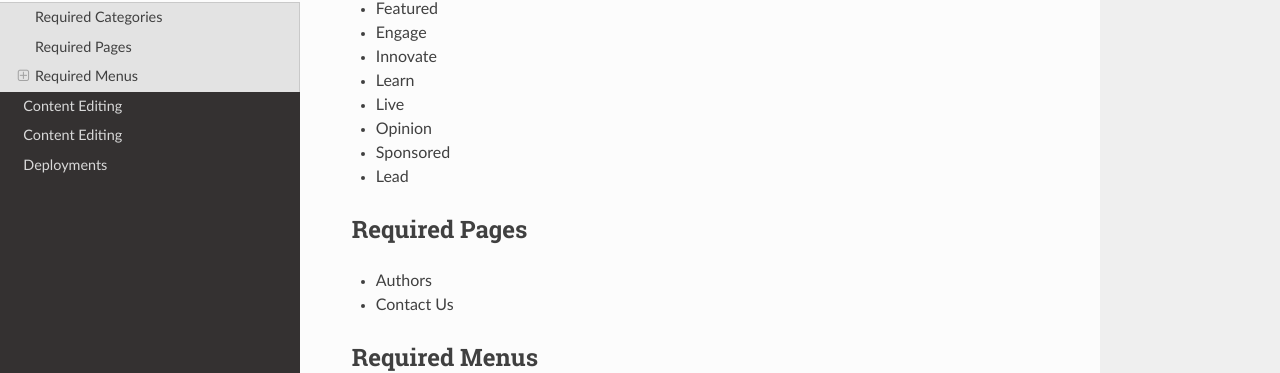
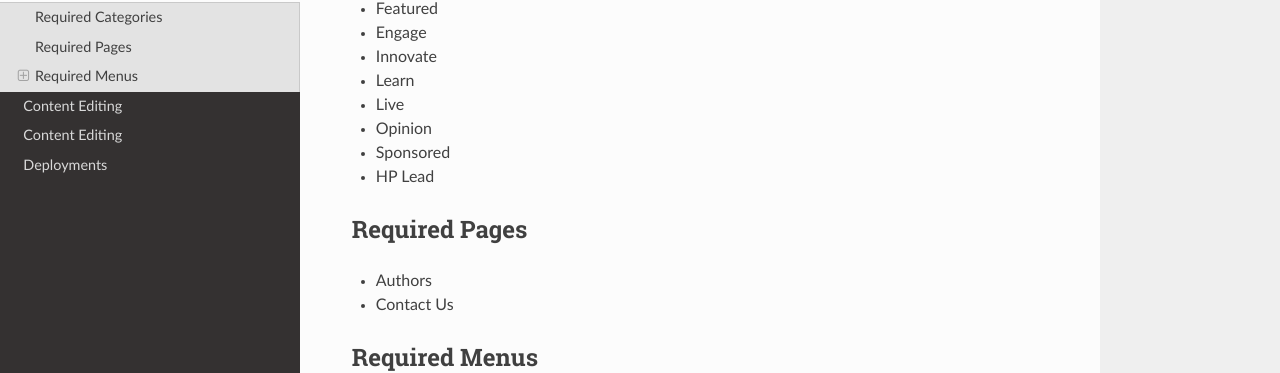
Before and after one commit to mozilla/theopenstandard, a Sphinx documentation site: the page built from docs/wpsettings.rst, in a window 1280 px wide and 1065 px high. Shown: the part 219-592 px from the top of the window. Built offline with Sphinx 7.4.7 and the Read the Docs theme 2.0.0, drawn with Linux system fonts in a browser that asks for light colours.

```diff
--- a/docs/articles.rst
+++ b/docs/articles.rst
@@ -85,7 +85,7 @@ Since the various image sizes are generated upon upload, you should upload a lar
 Featured Articles
 ------------------------
 Articles that have their visibility set to "Promoted to front page" will go into the row below the hero on the home page
-The newest article that have the Category "Lead" will be the primary post on the home page
+The newest article that have the Category "HP Lead" will be the primary post on the home page
 
 
 Sponsored Articles
--- a/docs/wpsettings.rst
+++ b/docs/wpsettings.rst
@@ -17,7 +17,7 @@ Required Categories
 * Live
 * Opinion
 * Sponsored
-* Lead
+* HP Lead
 
 Required Pages
 --------------
```
Also changed, not shown: 1 other file.
